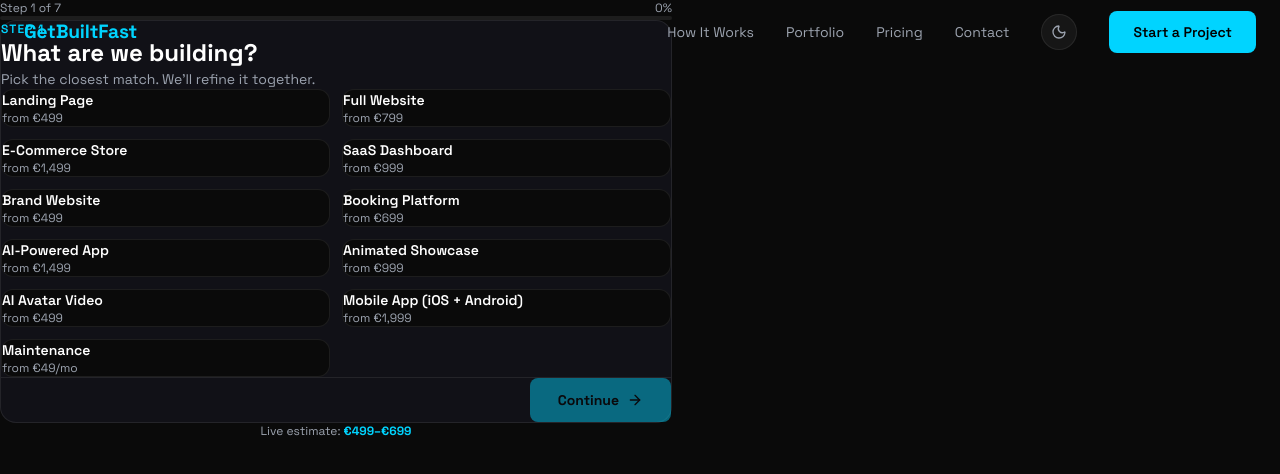
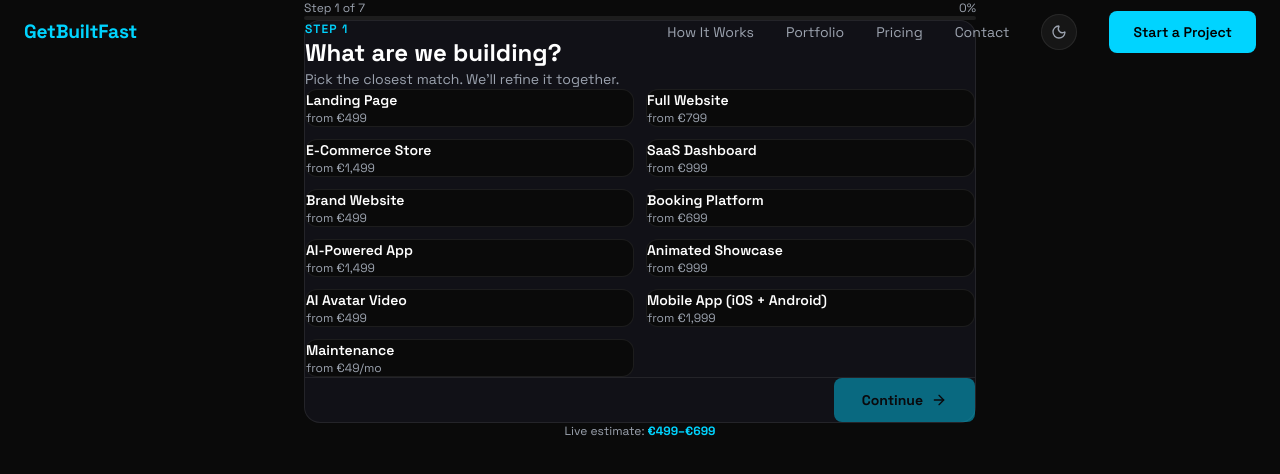
Before and after one commit to sethvaai/getbuiltfast-web, a Next.js app: page /start in a window 1280 px wide. Shown: the top 474 px of the page. Built offline with nearby package versions, Linux system fonts and the light colour scheme.

Commit message:
fix: center BriefWizard on /start page

```diff
--- a/app/start/page.tsx
+++ b/app/start/page.tsx
@@ -10,7 +10,7 @@
   return (
     <main style={{ minHeight: "100vh" }}>
       <Nav />
-      <div className="pt-20">
+      <div className="pt-20 flex justify-center">
         <BriefWizard />
       </div>
     </main>
```
